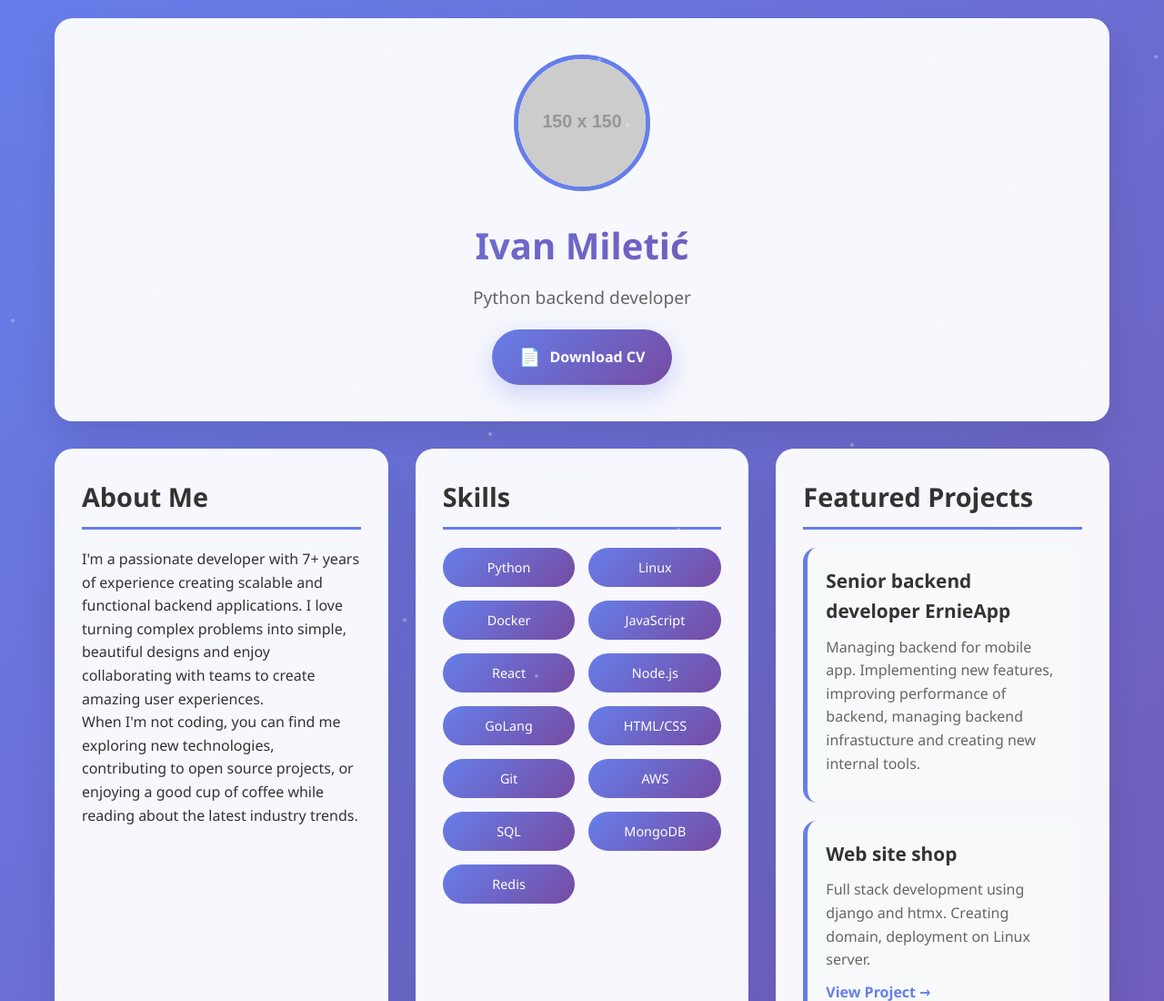
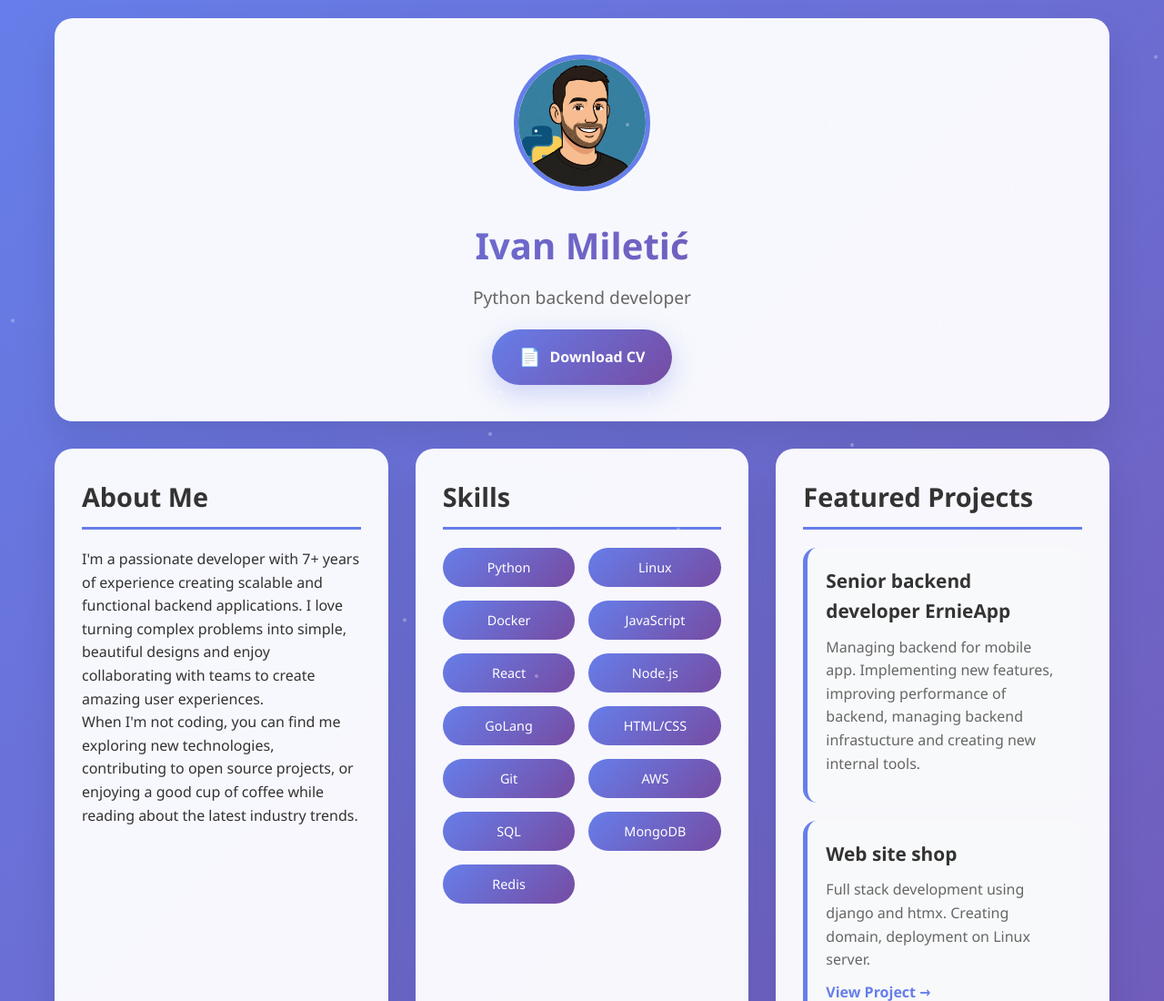
Before and after one commit to milemik/milemik.github.io, a plain HTML site: page index.html in a window 1280 px wide. Shown: the top 1100 px of the page at 91% size. Drawn offline with Linux system fonts and the light colour scheme; placeholder pictures from the web are drawn by us.

Commit message:
Updates profile image
Replaces placeholder image with personal profile image.

Removes unused test file.

```diff
--- a/index.html
+++ b/index.html
@@ -311,7 +311,7 @@
 	<div class="container">
 		<!-- Header Section -->
 		<header>
-			<img src="https://via.placeholder.com/150x150/667eea/ffffff?text=Your+Photo"
+			<img src="my-website-profile-image.png"
 				alt="Profile Picture" class="profile-img">
 			<h1>Ivan Miletić</h1>
 			<p class="subtitle">Python backend developer</p>
```
Also changed, not shown: my-website-profile-image.png (added), test.txt (deleted).
